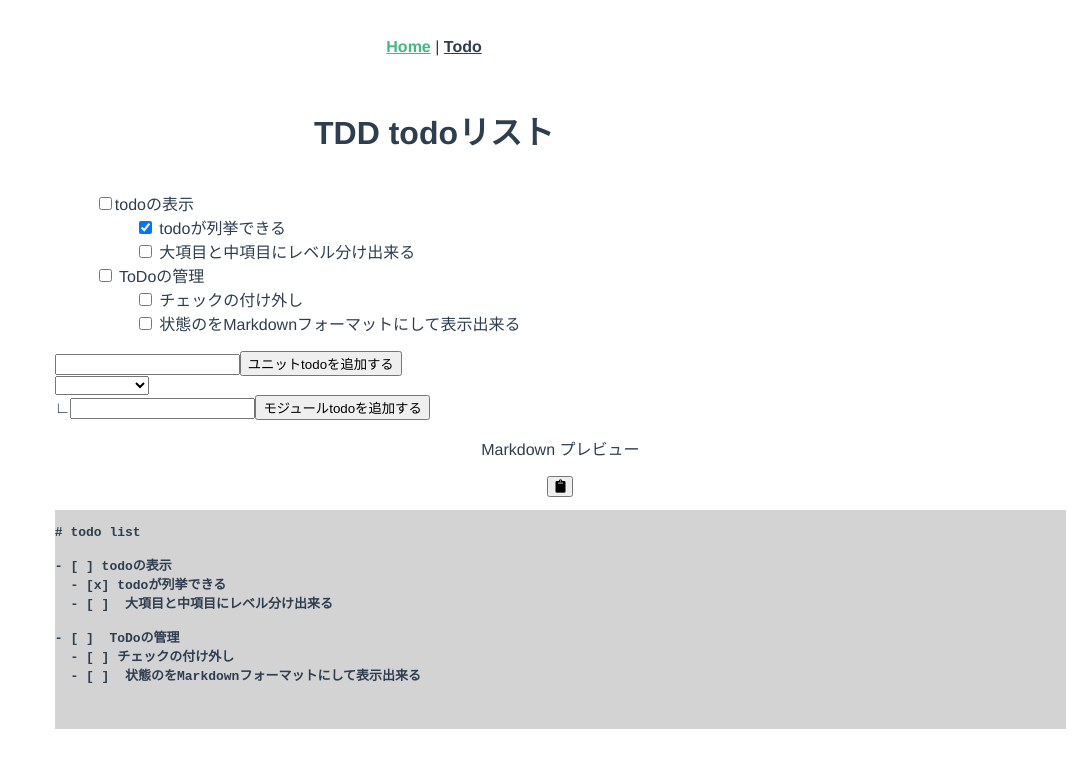
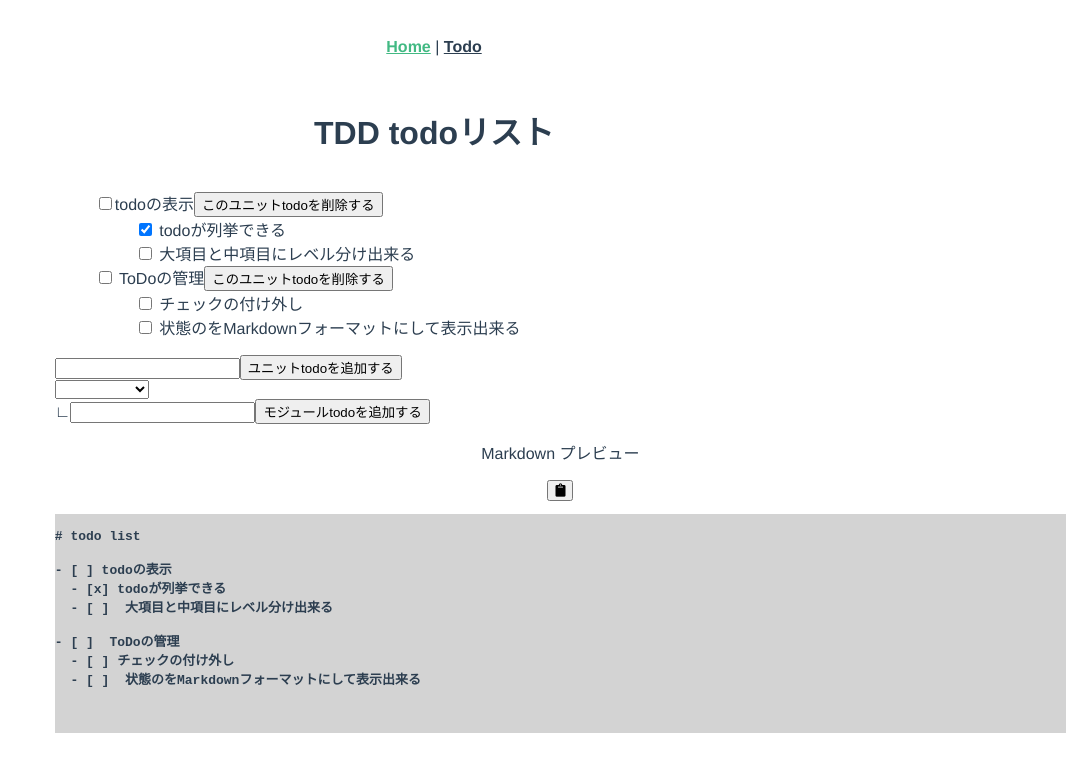
Before and after one commit to t-develo/tdd-todo-editor, a Vue app: page / in a window 1280 px wide. Shown: the top 772 px of the page, without its empty margins (206-1280 px from the left). Built offline with nearby package versions, Linux system fonts and the light colour scheme.

Commit message:
ユニットtodoの削除機能を実装

```diff
--- a/src/views/Todo.vue
+++ b/src/views/Todo.vue
@@ -17,6 +17,9 @@
                         <label :for="'unit-todo-' + unitIndex">{{
                             unitTodo.unit.title
                         }}</label>
+                        <button @click="deleteUnitTodo(unitIndex)">
+                            このユニットtodoを削除する
+                        </button>
                         <ul class="module-todo-list">
                             <li
                                 v-for="(moduleTodo, moduleIndex) in unitTodo
@@ -175,6 +178,9 @@ export default {
                 navigator.clipboard.writeText(str);
             }
         },
+        deleteUnitTodo: function (unitTodoIndex) {
+            this.todoList.splice(unitTodoIndex, 1);
+        },
     },
 };
 </script>
```
Also changed, not shown: 2 other files (tests, documents, lock files or other folders).
